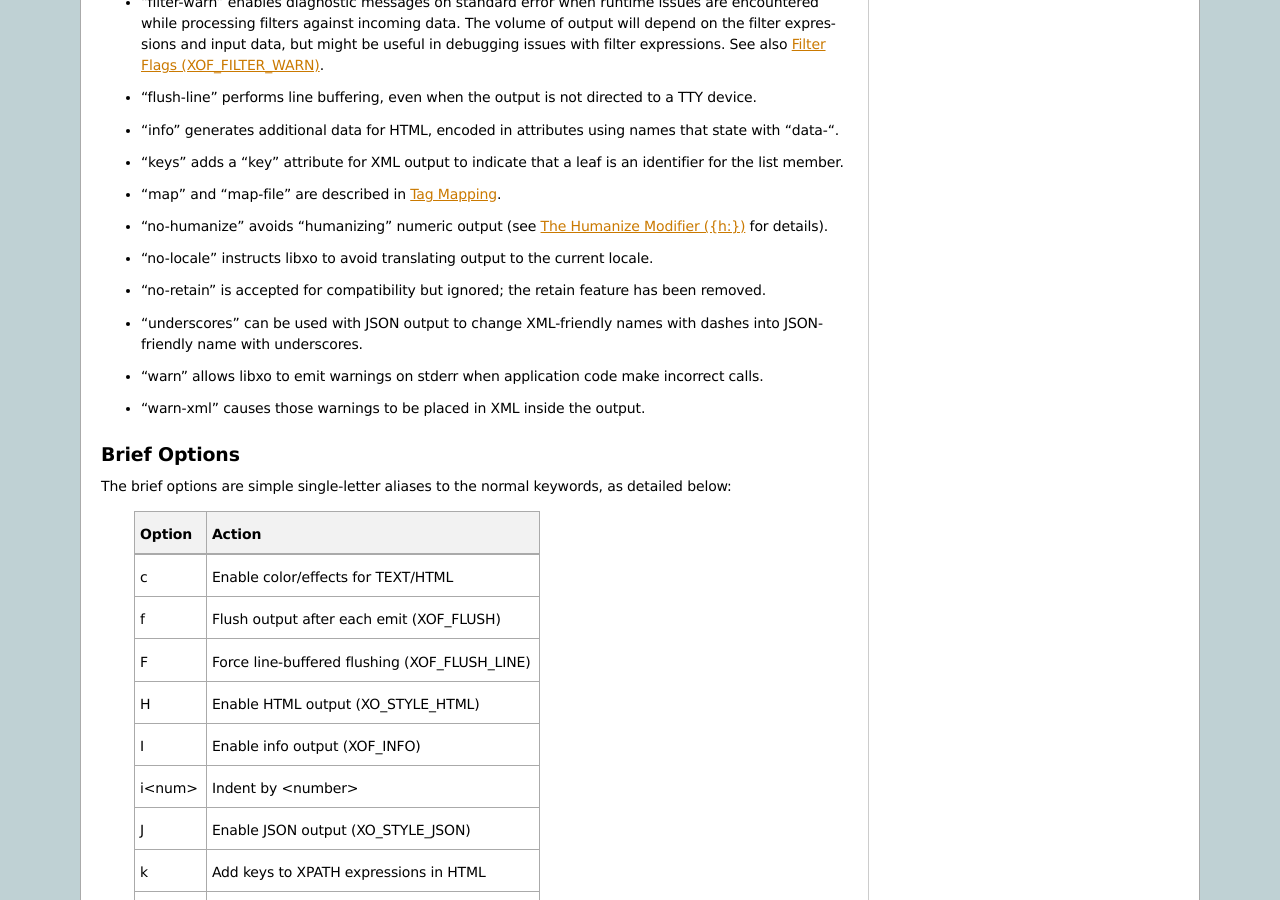
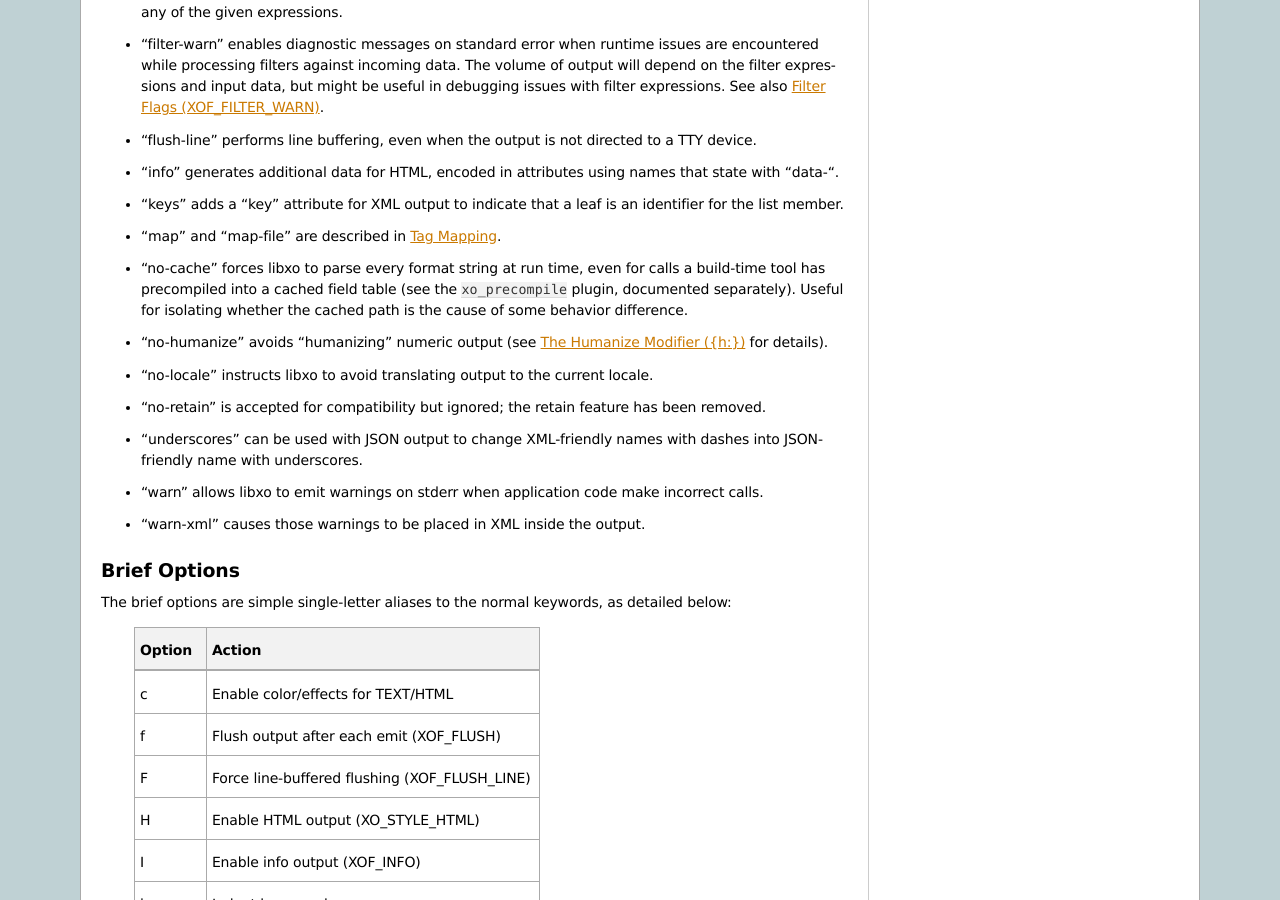
Before and after one commit to Juniper/libxo, a Sphinx documentation site: the page built from doc/options.rst, in a window 1280 px wide and 900 px high, scrolled down 2131 px. Built offline with Sphinx 7.4.7, drawn with Linux system fonts in a browser that asks for light colours; some of the changed text lies outside the part shown.

Commit message:
add no-cache option

```diff
--- a/doc/options.rst
+++ b/doc/options.rst
@@ -57,6 +57,7 @@ correspond to output styles, flags, or features:
   log-syslog      Log (via stderr) each syslog message (via xo_syslog)
   map             Map between tag names
   map-file        Use a file to specify mapping between tag names
+  no-cache        Ignore precompiled/cached format data; always parse
   no-humanize     Ignore the {h:} modifier (TEXT, HTML)
   no-locale       Do not initialize the locale setting
   no-retain       Deprecated; accepted but ignored
@@ -94,6 +95,11 @@ additional details:
 - "keys" adds a "key" attribute for XML output to indicate that a leaf
   is an identifier for the list member.
 - "map" and "map-file" are described in :ref:`tag-mapping`.
+- "no-cache" forces libxo to parse every format string at run time,
+  even for calls a build-time tool has precompiled into a cached field
+  table (see the ``xo_precompile`` plugin, documented separately).
+  Useful for isolating whether the cached path is the cause of some
+  behavior difference.
 - "no-humanize" avoids "humanizing" numeric output (see
   :ref:`humanize-modifier` for details).
 - "no-locale" instructs libxo to avoid translating output to the
```
